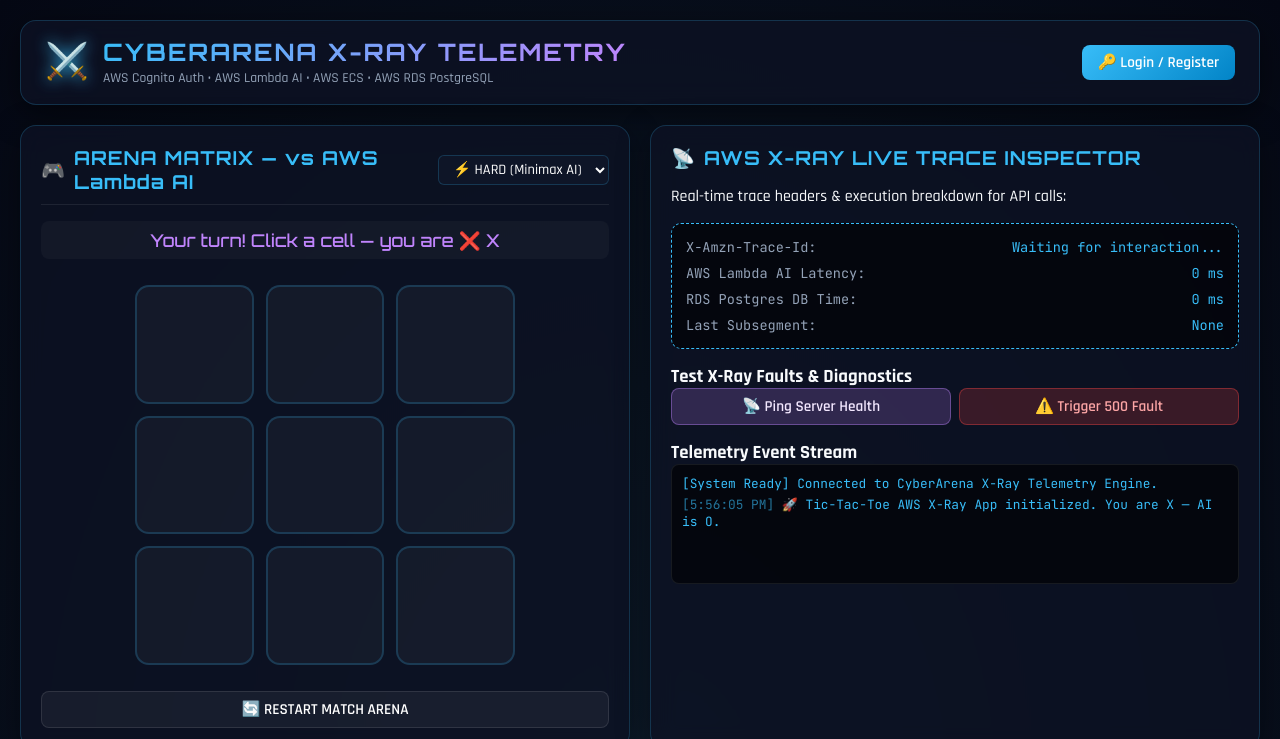
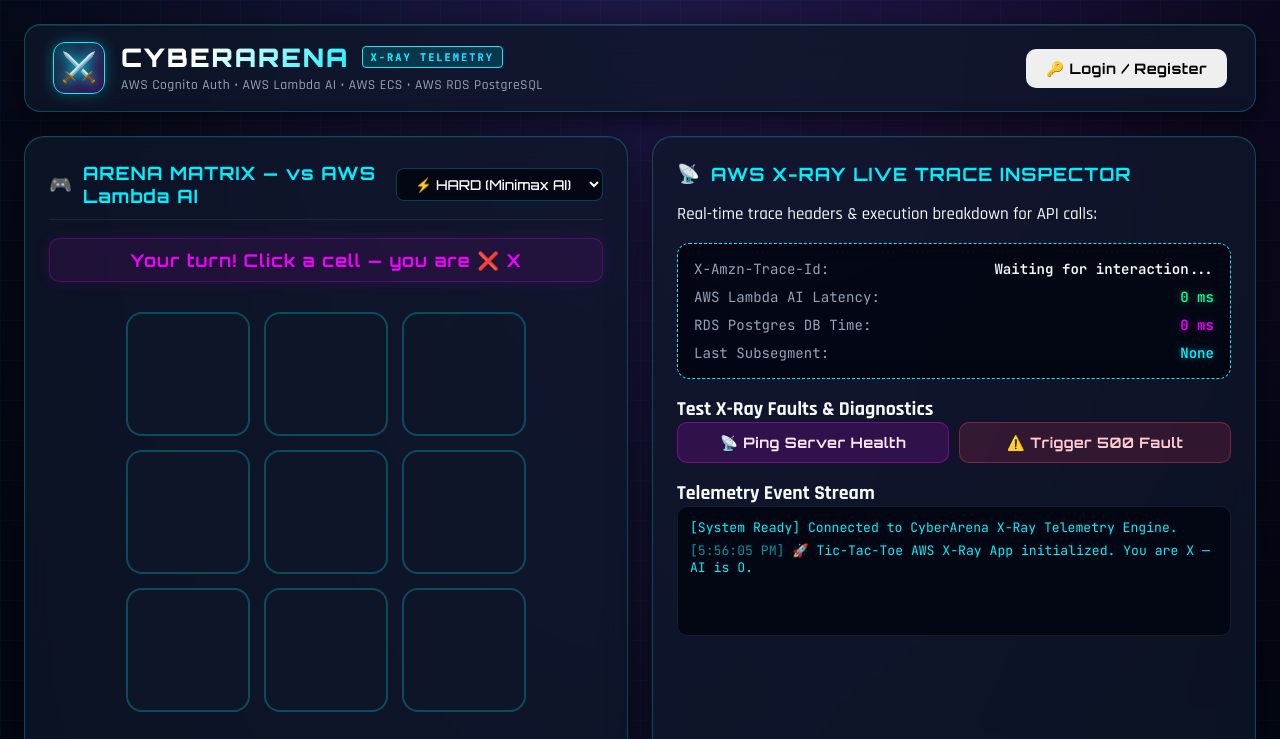
Before and after one commit to gojo-2405/TicTacToe, a website: page public/index.html in a window 1280 px wide. Shown: the top 739 px of the page. Drawn offline with Linux system fonts and the light colour scheme; no server answers.

Commit message:
Update style.css

```diff
--- a/public/style.css
+++ b/public/style.css
@@ -1,15 +1,22 @@
+/* CyberArena Professional Gaming Portal Design System */
+
 :root {
-  --bg-color: #050814;
-  --panel-bg: rgba(13, 18, 36, 0.8);
-  --panel-border: rgba(56, 189, 248, 0.2);
-  --primary-cyan: #38bdf8;
-  --accent-purple: #c084fc;
-  --neon-x: #f43f5e;
-  --neon-o: #06b6d4;
-  --neon-green: #22c55e;
-  --danger-red: #ef4444;
+  --bg-dark: #030712;
+  --bg-gradient: radial-gradient(ellipse at 50% -20%, #1e1b4b 0%, #030712 80%);
+  --panel-bg: rgba(15, 23, 42, 0.75);
+  --panel-border: rgba(0, 240, 255, 0.25);
+  --panel-border-hover: rgba(0, 240, 255, 0.6);
+
+  --neon-cyan: #00f0ff;
+  --neon-magenta: #f000ff;
+  --neon-green: #00ff99;
+  --neon-amber: #ffaa00;
+  --neon-red: #ff3366;
+
   --text-main: #f8fafc;
   --text-muted: #94a3b8;
+  --text-dim: #64748b;
+
   --font-header: 'Orbitron', sans-serif;
   --font-body: 'Rajdhani', sans-serif;
   --font-code: 'JetBrains Mono', monospace;
@@ -22,66 +29,111 @@
 }
 
 body {
-  background-color: var(--bg-color);
+  background-color: var(--bg-dark);
+  background-image: var(--bg-gradient);
   color: var(--text-main);
   font-family: var(--font-body);
-  font-size: 16px;
+  font-size: 17px;
   min-height: 100vh;
   position: relative;
   overflow-x: hidden;
+}
+
+.cyber-grid-overlay {
+  position: fixed;
+  top: 0; left: 0;
+  width: 100vw; height: 100vh;
+  background-size: 40px 40px;
+  background-image:
+    linear-gradient(to right, rgba(0, 240, 255, 0.03) 1px, transparent 1px),
+    linear-gradient(to bottom, rgba(0, 240, 255, 0.03) 1px, transparent 1px);
+  pointer-events: none;
+  z-index: 0;
 }
 
 .stars-bg {
   position: fixed;
   top: 0; left: 0;
   width: 100vw; height: 100vh;
-  background: radial-gradient(ellipse at bottom, #0d1b2a 0%, #050814 100%);
-  z-index: -1;
+  background: radial-gradient(circle at 80% 20%, rgba(240, 0, 255, 0.05) 0%, transparent 50%);
+  pointer-events: none;
+  z-index: 0;
 }
 
 .app-container {
   max-width: 1400px;
   margin: 0 auto;
-  padding: 20px;
+  padding: 24px;
+  position: relative;
+  z-index: 1;
 }
 
-/* Header */
+/* Header Navbar */
 .header {
   display: flex;
   justify-content: space-between;
   align-items: center;
-  padding: 16px 24px;
+  padding: 16px 28px;
   background: var(--panel-bg);
-  backdrop-filter: blur(12px);
+  backdrop-filter: blur(16px);
   border: 1px solid var(--panel-border);
   border-radius: 16px;
-  margin-bottom: 20px;
-  box-shadow: 0 8px 32px rgba(0, 0, 0, 0.5);
+  margin-bottom: 24px;
+  box-shadow: 0 10px 30px rgba(0, 0, 0, 0.6), inset 0 1px 0 rgba(255, 255, 255, 0.1);
 }
 
 .brand {
   display: flex;
   align-items: center;
-  gap: 14px;
+  gap: 16px;
+}
+
+.logo-badge {
+  width: 52px;
+  height: 52px;
+  background: linear-gradient(135deg, rgba(0, 240, 255, 0.2), rgba(240, 0, 255, 0.2));
+  border: 1px solid var(--neon-cyan);
+  border-radius: 12px;
+  display: flex;
+  align-items: center;
+  justify-content: center;
+  box-shadow: 0 0 15px rgba(0, 240, 255, 0.3);
 }
 
 .logo-icon {
-  font-size: 2.2rem;
-  filter: drop-shadow(0 0 8px var(--primary-cyan));
+  font-size: 1.8rem;
+  filter: drop-shadow(0 0 6px var(--neon-cyan));
 }
 
-.brand h1 {
+.brand-title {
   font-family: var(--font-header);
-  font-size: 1.5rem;
+  font-size: 1.6rem;
+  font-weight: 900;
   letter-spacing: 2px;
-  background: linear-gradient(135deg, var(--primary-cyan), var(--accent-purple));
+  background: linear-gradient(135deg, #ffffff 20%, var(--neon-cyan) 60%, var(--neon-magenta) 100%);
   -webkit-background-clip: text;
   -webkit-text-fill-color: transparent;
+  display: flex;
+  align-items: center;
+  gap: 12px;
+}
+
+.tag-badge {
+  font-size: 0.65rem;
+  font-family: var(--font-code);
+  padding: 3px 8px;
+  background: rgba(0, 240, 255, 0.15);
+  border: 1px solid var(--neon-cyan);
+  border-radius: 4px;
+  color: var(--neon-cyan);
+  vertical-align: middle;
+  -webkit-text-fill-color: initial;
 }
 
 .subtitle {
   font-size: 0.85rem;
   color: var(--text-muted);
+  letter-spacing: 0.5px;
 }
 
 .user-status-area {
@@ -93,16 +145,19 @@
 .user-badge {
   display: flex;
   align-items: center;
-  gap: 12px;
-  background: rgba(255, 255, 255, 0.05);
-  border: 1px solid rgba(255, 255, 255, 0.1);
-  border-radius: 20px;
-  padding: 6px 16px;
+  gap: 14px;
+  background: rgba(0, 240, 255, 0.08);
+  border: 1px solid rgba(0, 240, 255, 0.3);
+  border-radius: 24px;
+  padding: 8px 20px;
+  box-shadow: 0 0 12px rgba(0, 240, 255, 0.15);
 }
 
 .user-name {
   font-weight: 700;
-  color: var(--primary-cyan);
+  font-family: var(--font-header);
+  font-size: 0.95rem;
+  color: var(--neon-cyan);
 }
 
 .user-stats {
@@ -115,10 +170,10 @@
 .dashboard-grid {
   display: grid;
   grid-template-columns: 1fr 1fr;
-  gap: 20px;
+  gap: 24px;
 }
 
-@media (max-width: 992px) {
+@media (max-width: 1024px) {
   .dashboard-grid {
     grid-template-columns: 1fr;
   }
@@ -126,24 +181,29 @@
 
 .panel {
   background: var(--panel-bg);
-  backdrop-filter: blur(12px);
+  backdrop-filter: blur(16px);
   border: 1px solid var(--panel-border);
-  border-radius: 16px;
-  padding: 20px;
-  box-shadow: 0 8px 32px rgba(0, 0, 0, 0.4);
+  border-radius: 20px;
+  padding: 24px;
+  box-shadow: 0 12px 40px rgba(0, 0, 0, 0.5), inset 0 1px 0 rgba(255, 255, 255, 0.05);
   display: flex;
   flex-direction: column;
-  gap: 16px;
+  gap: 18px;
+  transition: border-color 0.3s ease;
+}
+
+.panel:hover {
+  border-color: var(--panel-border-hover);
 }
 
 .panel h2 {
   font-family: var(--font-header);
-  font-size: 1.2rem;
+  font-size: 1.15rem;
   letter-spacing: 1px;
-  color: var(--primary-cyan);
+  color: var(--neon-cyan);
   display: flex;
   align-items: center;
-  gap: 8px;
+  gap: 10px;
 }
 
 .panel-header-flex {
@@ -151,102 +211,115 @@
   justify-content: space-between;
   align-items: center;
   border-bottom: 1px solid rgba(255, 255, 255, 0.08);
-  padding-bottom: 10px;
+  padding-bottom: 12px;
 }
 
-.game-controls {
-  display: flex;
-  gap: 8px;
+.cyber-select {
+  background: rgba(3, 7, 18, 0.9);
+  border: 1px solid var(--panel-border);
+  border-radius: 8px;
+  color: #fff;
+  padding: 6px 14px;
+  font-family: var(--font-header);
+  font-size: 0.85rem;
+  outline: none;
+  cursor: pointer;
+  transition: all 0.2s ease;
 }
 
-.game-controls select {
-  background: rgba(15, 23, 42, 0.9);
-  border: 1px solid var(--panel-border);
-  border-radius: 6px;
-  color: #fff;
-  padding: 4px 10px;
-  font-family: var(--font-body);
-  font-size: 0.9rem;
-  outline: none;
+.cyber-select:hover {
+  border-color: var(--neon-cyan);
+  box-shadow: 0 0 10px rgba(0, 240, 255, 0.3);
 }
 
-/* Tic-Tac-Toe Board */
+/* Tic-Tac-Toe Arena Matrix */
 .game-status-bar {
   text-align: center;
   font-family: var(--font-header);
   font-size: 1.1rem;
-  color: var(--accent-purple);
-  padding: 8px;
-  background: rgba(255, 255, 255, 0.03);
-  border-radius: 8px;
+  font-weight: 700;
+  color: var(--neon-magenta);
+  padding: 10px;
+  background: rgba(240, 0, 255, 0.08);
+  border: 1px solid rgba(240, 0, 255, 0.25);
+  border-radius: 10px;
+  box-shadow: 0 0 15px rgba(240, 0, 255, 0.1);
+  letter-spacing: 1px;
 }
 
 .tictactoe-board {
   display: grid;
   grid-template-columns: repeat(3, 1fr);
-  gap: 12px;
-  max-width: 380px;
-  margin: 10px auto;
+  gap: 14px;
+  max-width: 400px;
+  margin: 12px auto;
   width: 100%;
 }
 
 .cell {
   aspect-ratio: 1;
-  background: rgba(255, 255, 255, 0.04);
-  border: 2px solid rgba(56, 189, 248, 0.2);
-  border-radius: 14px;
+  background: rgba(15, 23, 42, 0.8);
+  border: 2px solid rgba(0, 240, 255, 0.25);
+  border-radius: 16px;
   font-family: var(--font-header);
-  font-size: 3rem;
+  font-size: 3.2rem;
   font-weight: 900;
   color: #fff;
   cursor: pointer;
   display: flex;
   align-items: center;
   justify-content: center;
-  transition: all 0.2s ease;
+  transition: all 0.25s cubic-bezier(0.4, 0, 0.2, 1);
   user-select: none;
+  position: relative;
+  overflow: hidden;
 }
 
 .cell:hover:not(:disabled) {
-  background: rgba(56, 189, 248, 0.1);
-  border-color: var(--primary-cyan);
-  box-shadow: 0 0 16px rgba(56, 189, 248, 0.4);
+  background: rgba(0, 240, 255, 0.12);
+  border-color: var(--neon-cyan);
+  box-shadow: 0 0 20px rgba(0, 240, 255, 0.5), inset 0 0 10px rgba(0, 240, 255, 0.2);
+  transform: translateY(-2px);
 }
 
 .cell.x {
-  color: var(--neon-x);
-  text-shadow: 0 0 14px var(--neon-x);
-  border-color: rgba(244, 63, 94, 0.5);
+  color: var(--neon-magenta);
+  text-shadow: 0 0 16px var(--neon-magenta);
+  border-color: rgba(240, 0, 255, 0.6);
+  background: rgba(240, 0, 255, 0.08);
 }
 
 .cell.o {
-  color: var(--neon-o);
-  text-shadow: 0 0 14px var(--neon-o);
-  border-color: rgba(6, 182, 212, 0.5);
+  color: var(--neon-cyan);
+  text-shadow: 0 0 16px var(--neon-cyan);
+  border-color: rgba(0, 240, 255, 0.6);
+  background: rgba(0, 240, 255, 0.08);
 }
 
 .cell.winning {
-  background: rgba(34, 197, 94, 0.2);
+  background: rgba(0, 255, 153, 0.2);
   border-color: var(--neon-green);
+  box-shadow: 0 0 30px var(--neon-green);
   animation: pulse-win 1s infinite alternate;
 }
 
 @keyframes pulse-win {
-  from { transform: scale(1); box-shadow: 0 0 10px var(--neon-green); }
-  to { transform: scale(1.05); box-shadow: 0 0 25px var(--neon-green); }
+  from { transform: scale(1); box-shadow: 0 0 15px var(--neon-green); }
+  to { transform: scale(1.05); box-shadow: 0 0 35px var(--neon-green); }
 }
 
 /* X-Ray Live Inspector Box */
 .trace-box {
-  background: rgba(0, 0, 0, 0.6);
-  border: 1px dashed var(--primary-cyan);
-  border-radius: 10px;
-  padding: 14px;
+  background: rgba(3, 7, 18, 0.85);
+  border: 1px dashed var(--neon-cyan);
+  border-radius: 12px;
+  padding: 16px;
   display: flex;
   flex-direction: column;
-  gap: 8px;
+  gap: 10px;
   font-family: var(--font-code);
-  font-size: 0.85rem;
+  font-size: 0.88rem;
+  box-shadow: inset 0 0 15px rgba(0, 0, 0, 0.6);
 }
 
 .trace-field {
@@ -256,84 +329,98 @@
 }
 
 .trace-key { color: var(--text-muted); }
-.trace-val { color: var(--primary-cyan); font-weight: 500; }
-.trace-val.highlight { color: var(--neon-green); }
+.trace-val { color: var(--text-main); font-weight: 600; }
+.highlight-green { color: var(--neon-green); text-shadow: 0 0 8px rgba(0, 255, 153, 0.4); }
+.highlight-purple { color: var(--neon-magenta); text-shadow: 0 0 8px rgba(240, 0, 255, 0.4); }
+.highlight-cyan { color: var(--neon-cyan); text-shadow: 0 0 8px rgba(0, 240, 255, 0.4); }
 
 /* Activity Log */
 .activity-log {
-  background: rgba(0, 0, 0, 0.6);
+  background: rgba(3, 7, 18, 0.85);
   border: 1px solid rgba(255, 255, 255, 0.08);
-  border-radius: 8px;
-  padding: 10px;
-  height: 120px;
+  border-radius: 10px;
+  padding: 12px;
+  height: 130px;
   overflow-y: auto;
   font-family: var(--font-code);
-  font-size: 0.8rem;
+  font-size: 0.82rem;
   display: flex;
   flex-direction: column;
-  gap: 4px;
+  gap: 6px;
 }
 
 .log-item { color: var(--text-muted); }
 .log-item.success { color: var(--neon-green); }
-.log-item.error { color: var(--danger-red); }
-.log-item.system { color: var(--primary-cyan); }
-.log-item.trace { color: var(--accent-purple); }
+.log-item.error { color: var(--neon-red); }
+.log-item.system { color: var(--neon-cyan); }
+.log-item.info { color: var(--text-main); }
+.log-item.trace { color: var(--neon-magenta); }
 
 /* Buttons */
 .btn {
-  font-family: var(--font-body);
-  font-size: 0.95rem;
-  font-weight: 600;
-  padding: 8px 16px;
-  border-radius: 8px;
+  font-family: var(--font-header);
+  font-size: 0.9rem;
+  font-weight: 700;
+  padding: 10px 20px;
+  border-radius: 10px;
   border: none;
   cursor: pointer;
-  transition: all 0.2s;
+  transition: all 0.25s ease;
   display: inline-flex;
   align-items: center;
   justify-content: center;
-  gap: 6px;
+  gap: 8px;
+  letter-spacing: 0.5px;
 }
 
-.btn-primary {
-  background: linear-gradient(135deg, var(--primary-cyan), #0284c7);
+.glow-btn {
+  background: linear-gradient(135deg, var(--neon-cyan), #0284c7);
   color: #fff;
+  box-shadow: 0 4px 15px rgba(0, 240, 255, 0.3);
 }
 
-.btn-primary:hover {
-  box-shadow: 0 4px 14px rgba(56, 189, 248, 0.5);
-  transform: translateY(-1px);
+.glow-btn:hover {
+  box-shadow: 0 6px 22px rgba(0, 240, 255, 0.6);
+  transform: translateY(-2px);
 }
 
 .btn-secondary {
   background: rgba(255, 255, 255, 0.05);
-  border: 1px solid rgba(255, 255, 255, 0.1);
+  border: 1px solid rgba(255, 255, 255, 0.15);
   color: #fff;
 }
 
 .btn-secondary:hover {
-  border-color: var(--primary-cyan);
+  border-color: var(--neon-cyan);
+  background: rgba(0, 240, 255, 0.1);
 }
 
 .btn-action {
-  background: rgba(192, 132, 252, 0.2);
-  border: 1px solid rgba(192, 132, 252, 0.4);
-  color: #f3e8ff;
+  background: rgba(240, 0, 255, 0.15);
+  border: 1px solid rgba(240, 0, 255, 0.4);
+  color: #fce7f3;
   flex: 1;
 }
 
+.btn-action:hover {
+  box-shadow: 0 0 15px rgba(240, 0, 255, 0.4);
+}
+
 .btn-danger {
-  background: rgba(239, 68, 68, 0.2);
-  border: 1px solid rgba(239, 68, 68, 0.4);
-  color: #fca5a5;
+  background: rgba(255, 51, 102, 0.15);
+  border: 1px solid rgba(255, 51, 102, 0.4);
+  color: #fecdd3;
   flex: 1;
 }
 
-.btn-small { padding: 4px 10px; font-size: 0.85rem; }
+.btn-danger:hover {
+  box-shadow: 0 0 15px rgba(255, 51, 102, 0.4);
+}
+
+.btn-small { padding: 5px 12px; font-size: 0.8rem; }
 .full-width { width: 100%; }
-.margin-top { margin-top: 14px; }
-.action-grid { display: flex; gap: 8px; }
+.margin-top { margin-top: 16px; }
+.action-grid { display: flex; gap: 10px; }
 
 /* Leaderboard Table */
 .table-responsive { overflow-x: auto; }
@@ -341,48 +428,49 @@
   width: 100%;
   border-collapse: collapse;
   text-align: left;
-  font-size: 0.9rem;
+  font-size: 0.92rem;
 }
 
 .leaderboard-table th {
-  background: rgba(255, 255, 255, 0.04);
-  padding: 8px 12px;
-  color: var(--primary-cyan);
+  background: rgba(0, 240, 255, 0.06);
+  padding: 10px 14px;
+  color: var(--neon-cyan);
   font-family: var(--font-header);
-  font-size: 0.75rem;
+  font-size: 0.78rem;
+  letter-spacing: 1px;
 }
 
 .leaderboard-table td {
-  padding: 8px 12px;
+  padding: 10px 14px;
   border-bottom: 1px solid rgba(255, 255, 255, 0.05);
 }
 
-.loading-cell { text-align: center; color: var(--text-muted); padding: 16px !important; }
+.loading-cell { text-align: center; color: var(--text-muted); padding: 20px !important; }
 
 .xray-guide-box {
-  background: rgba(192, 132, 252, 0.08);
-  border: 1px solid rgba(192, 132, 252, 0.2);
-  border-radius: 10px;
-  padding: 12px;
-  font-size: 0.82rem;
+  background: rgba(240, 0, 255, 0.06);
+  border: 1px solid rgba(240, 0, 255, 0.2);
+  border-radius: 12px;
+  padding: 14px;
+  font-size: 0.85rem;
 }
 
-.xray-guide-box h4 { color: var(--accent-purple); margin-bottom: 4px; }
-.xray-guide-box ul { padding-left: 18px; color: var(--text-muted); }
+.xray-guide-box h4 { color: var(--neon-magenta); font-family: var(--font-header); margin-bottom: 6px; }
+.xray-guide-box ul { padding-left: 20px; color: var(--text-muted); }
 
 /* Modal */
 .modal-overlay {
   position: fixed;
   top: 0; left: 0;
   width: 100vw; height: 100vh;
-  background: rgba(0, 0, 0, 0.75);
-  backdrop-filter: blur(8px);
+  background: rgba(3, 7, 18, 0.85);
+  backdrop-filter: blur(12px);
   display: flex;
   align-items: center;
   justify-content: center;
   opacity: 0;
   pointer-events: none;
-  transition: opacity 0.2s ease;
+  transition: opacity 0.25s ease;
   z-index: 999;
 }
 
@@ -391,31 +479,31 @@
   pointer-events: all;
 }
 
-.modal-card {
-  background: #0d1224;
-  border: 1px solid var(--primary-cyan);
-  border-radius: 16px;
-  width: 90%;
-  max-width: 400px;
-  padding: 24px;
+.cyber-modal {
+  background: #090d1f;
+  border: 1px solid var(--neon-cyan);
+  border-radius: 20px;
+  width: 92%;
+  max-width: 440px;
+  padding: 28px;
   position: relative;
-  box-shadow: 0 12px 40px rgba(0, 0, 0, 0.7);
+  box-shadow: 0 15px 50px rgba(0, 240, 255, 0.25);
 }
 
 .modal-close {
   position: absolute;
-  top: 14px; right: 14px;
+  top: 16px; right: 16px;
   background: none;
   border: none;
   color: var(--text-muted);
-  font-size: 1.2rem;
+  font-size: 1.3rem;
   cursor: pointer;
 }
 
 .tab-buttons {
   display: flex;
   border-bottom: 1px solid rgba(255, 255, 255, 0.1);
-  margin-bottom: 16px;
+  margin-bottom: 20px;
 }
 
 .tab-btn {
@@ -425,27 +513,36 @@
   border: none;
   color: var(--text-muted);
   font-family: var(--font-header);
-  font-size: 0.9rem;
+  font-size: 0.88rem;
   cursor: pointer;
+  transition: all 0.2s;
 }
 
 .tab-btn.active {
-  color: var(--primary-cyan);
-  border-bottom: 2px solid var(--primary-cyan);
+  color: var(--neon-cyan);
+  border-bottom: 2px solid var(--neon-cyan);
 }
 
-.auth-form { display: none; flex-direction: column; gap: 12px; }
+.auth-form { display: none; flex-direction: column; gap: 14px; }
 .auth-form.active { display: flex; }
 
-.input-group { display: flex; flex-direction: column; gap: 4px; }
-.input-group label { font-size: 0.85rem; color: var(--text-muted); }
+.input-group { display: flex; flex-direction: column; gap: 6px; }
+.input-group label { font-size: 0.85rem; color: var(--text-muted); font-family: var(--font-header); }
 .input-group input {
   background: rgba(255, 255, 255, 0.05);
   border: 1px solid var(--panel-border);
-  border-radius: 8px;
-  padding: 8px 12px;
+  border-radius: 10px;
+  padding: 10px 14px;
   color: #fff;
+  font-family: var(--font-body);
+  font-size: 1rem;
   outline: none;
+  transition: all 0.2s;
 }
 
-.footer { text-align: center; padding: 20px 0 10px; color: var(--text-muted); font-size: 0.85rem; }
+.input-group input:focus {
+  border-color: var(--neon-cyan);
+  box-shadow: 0 0 12px rgba(0, 240, 255, 0.3);
+}
+
+.footer { text-align: center; padding: 24px 0 10px; color: var(--text-muted); font-size: 0.85rem; }
```
